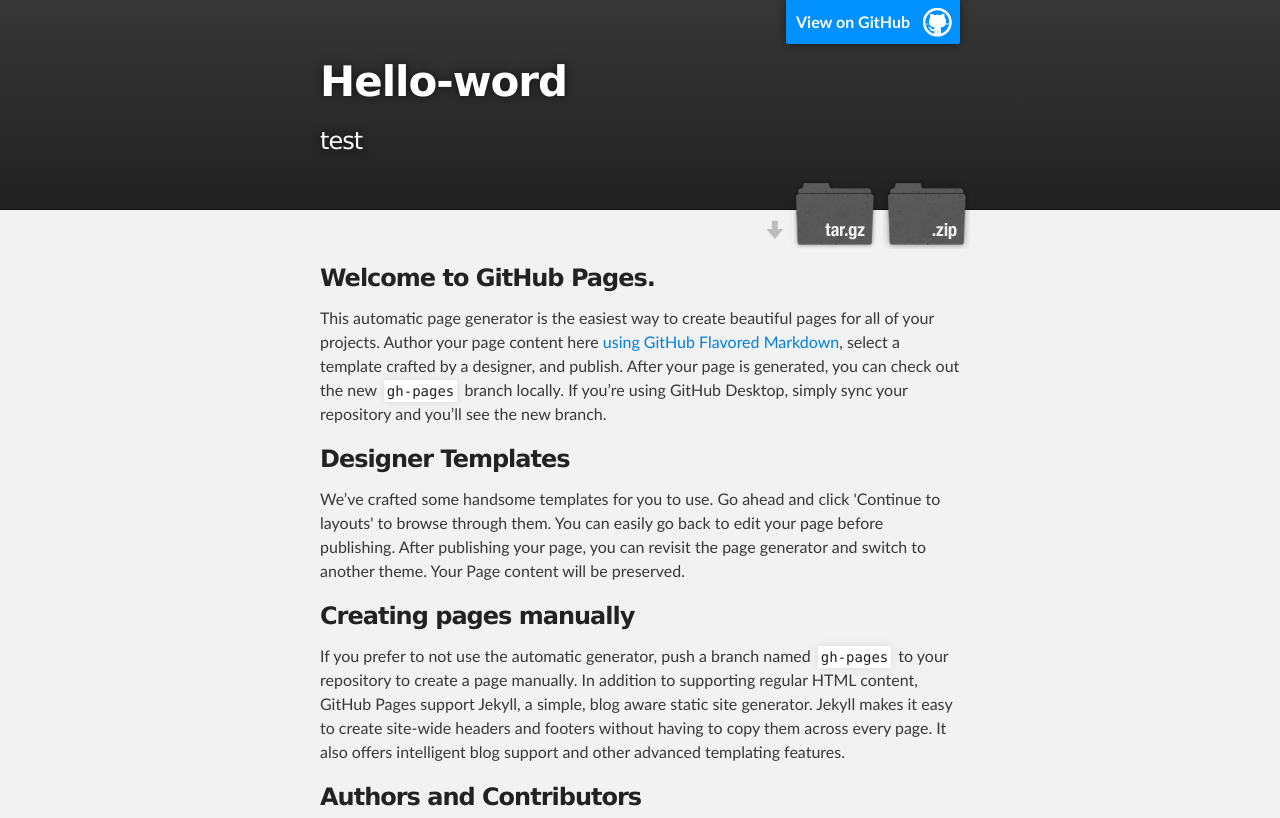
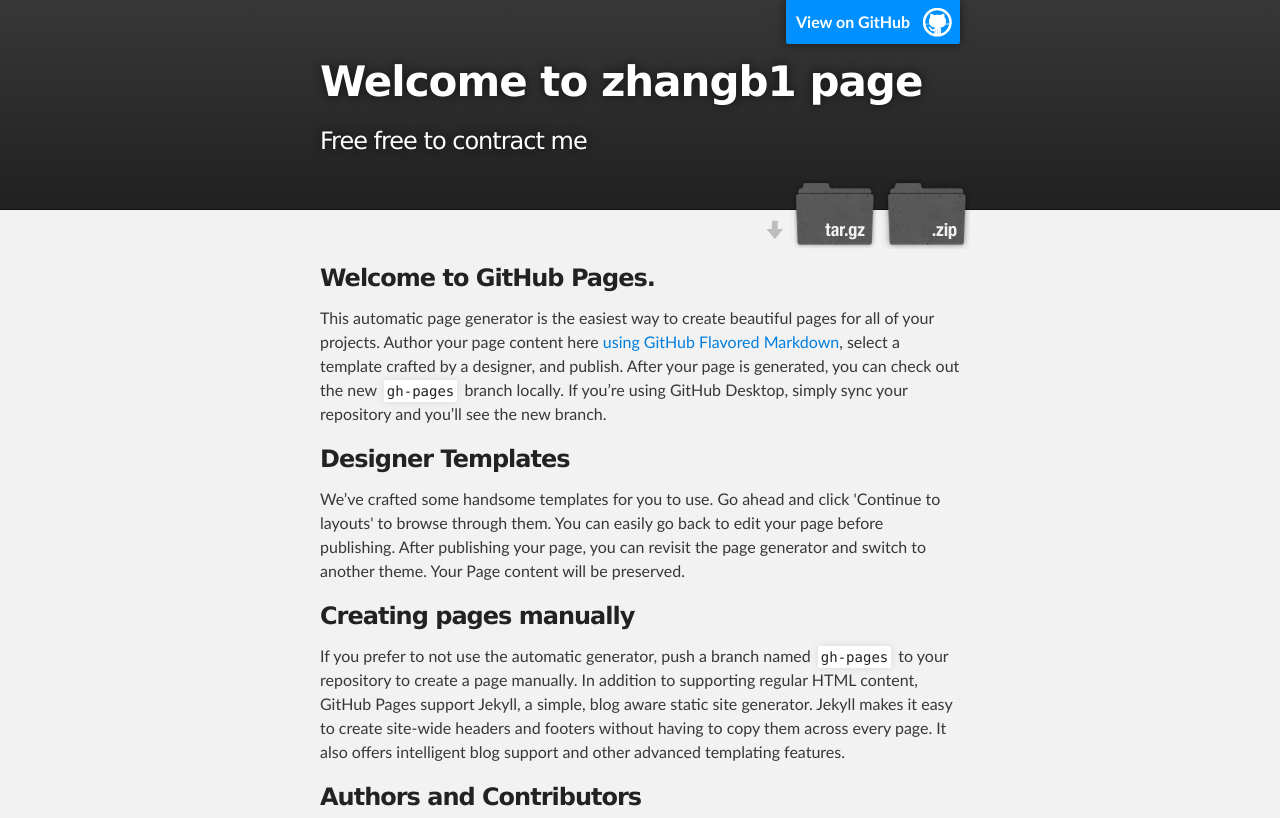
Before and after one commit to zhangb1/hello-word, a plain HTML site: page index.html in a window 1280 px wide. Shown: the top 818 px of the page. Drawn offline with Linux system fonts and the light colour scheme.

Commit message:
Update index.html

```diff
--- a/index.html
+++ b/index.html
@@ -18,8 +18,8 @@
         <header class="inner">
           <a id="forkme_banner" href="https://github.com/zhangb1/hello-word">View on GitHub</a>
 
-          <h1 id="project_title">Hello-word</h1>
-          <h2 id="project_tagline">test</h2>
+          <h1 id="project_title">Welcome to zhangb1 page</h1>
+          <h2 id="project_tagline">Free free to contract me </h2>
 
             <section id="downloads">
               <a class="zip_download_link" href="https://github.com/zhangb1/hello-word/zipball/master">Download this project as a .zip file</a>
```
